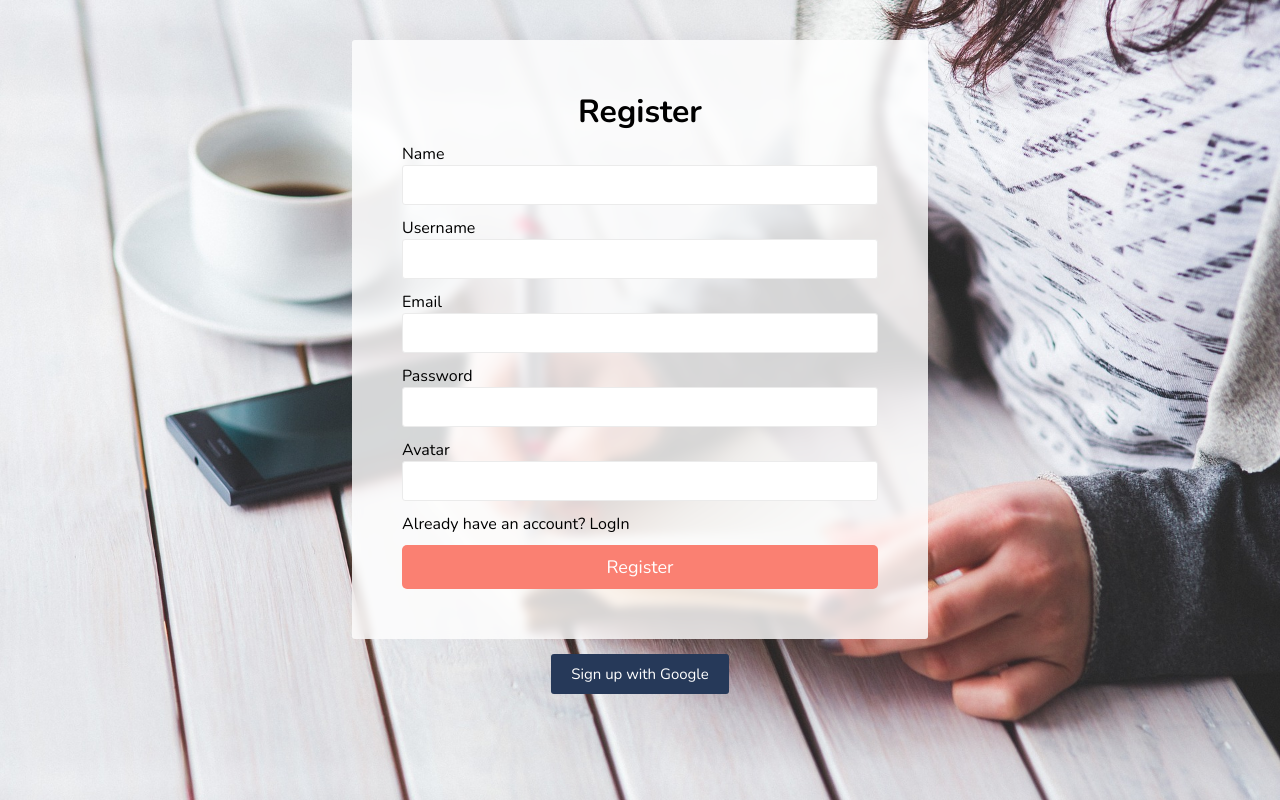
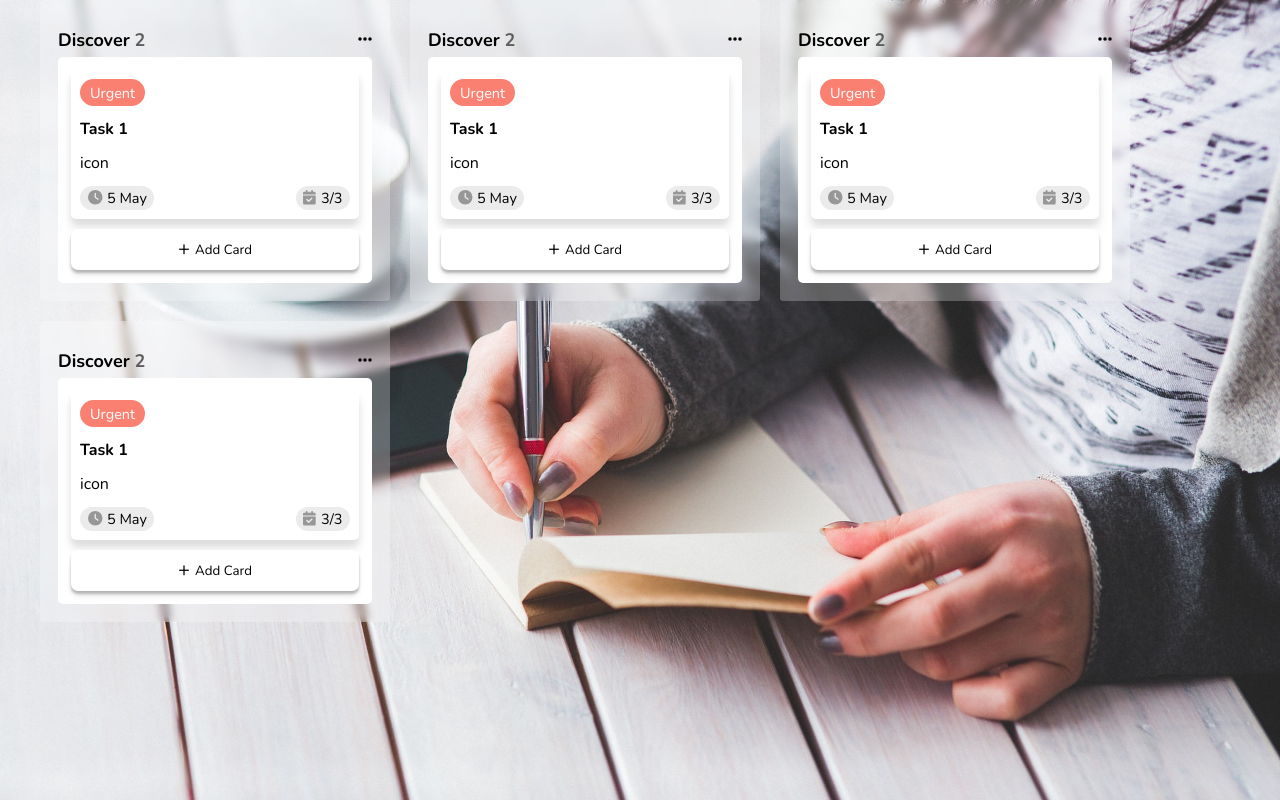
Before and after one commit to ChopickZZZ/trello-clone, a Vue app: page / in a window 1280 px wide. Built offline with nearby package versions, Linux system fonts and the light colour scheme.

Commit message:
divided TaskCard component into TaskCard and TaskBoard components

```diff
--- /dev/null
+++ b/src/components/TaskBoard.vue
@@ -0,0 +1,94 @@
+<template>
+  <div class="board">
+    <div class="board__top top-board">
+      <div class="top-board__status">
+        Discover
+        <span>2</span>
+      </div>
+      <div class="top-board__dropdown">
+        <font-awesome-icon icon="ellipsis" />
+      </div>
+    </div>
+    <div class="board__inner inner-board">
+      <TaskCard />
+      <button class="inner-board__button btn"><span>+</span> Add Card</button>
+    </div>
+  </div>
+</template>
+
+<script lang="ts">
+import { defineComponent } from "vue";
+import TaskCard from "./TaskCard.vue";
+
+export default defineComponent({
+  setup() {},
+  components: {
+    TaskCard,
+  },
+});
+</script>
+
+<style scoped>
+.board {
+  width: 35rem;
+  background-color: rgba(255, 255, 255, 0.25);
+  backdrop-filter: blur(5px);
+  padding: 1.8rem;
+  border-radius: 0.3rem;
+}
+
+.board__top {
+  display: flex;
+  justify-content: space-between;
+  align-items: center;
+  padding-top: 1rem;
+  padding-bottom: 0.5rem;
+}
+
+.top-board__status {
+  font-size: 1.8rem;
+  font-weight: 700;
+  color: #000;
+}
+
+.top-board__dropdown {
+  cursor: pointer;
+}
+
+.top-board__status span {
+  color: rgb(94, 94, 94);
+}
+
+.board__inner {
+  padding: 1.3rem;
+  background-color: #fff;
+  border-radius: 0.5rem;
+  max-height: 60rem;
+  overflow: auto;
+}
+
+.inner-board__button {
+  width: 100%;
+  background-color: #fff;
+  padding: 0.8rem 0;
+  border-radius: 0.7rem;
+  box-shadow: rgb(0 0 0 / 26%) 0px 3px 3px, rgb(0 0 0 / 6%) 0px 6px 6px;
+  transition: all 0.3s ease;
+}
+
+.inner-board__button:hover {
+  transform: translateY(-0.25rem);
+  box-shadow: rgb(0 0 0 / 26%) 0px 3px 6px, rgb(0 0 0 / 6%) 0px 6px 9px;
+}
+
+.inner-board__button:active {
+  transform: translateY(-0.1rem);
+  box-shadow: rgb(0 0 0 / 26%) 0px 3px 4px, rgb(0 0 0 / 6%) 0px 6px 7px;
+}
+
+.inner-board__button span {
+  font-size: 2rem;
+  margin-right: 0.5rem;
+  margin-top: -0.2rem;
+}
+</style>
--- a/src/components/TaskCard.vue
+++ b/src/components/TaskCard.vue
@@ -1,25 +1,14 @@
 <template>
   <div class="card">
-    <div class="card__top top-card">
-      <div class="top-card__status">
-        Discover
-        <span>2</span>
-      </div>
-      <div class="top-card__dropdown">
-        <font-awesome-icon icon="ellipsis" />
-      </div>
-    </div>
-    <div class="card__inner inner-card">
-      <div class="inner-card__content">
-        <div class="inner-card__top">
-          <h2 class="inner-card__theme theme">Urgent</h2>
-          <div class="inner-card__dropdown">
+    <div class="card__top">
+      <h2 class="card__theme theme">Urgent</h2>
+      <div class="card__dropdown">
         <font-awesome-icon class="fa-ellipsis" icon="ellipsis" />
       </div>
     </div>
-        <h3 class="inner-card__title">Task 1</h3>
-        <div class="inner-card__edit">icon</div>
-        <div class="inner-card__details details">
+    <h3 class="card__title">Task 1</h3>
+    <div class="card__edit">icon</div>
+    <div class="card__details details">
       <div class="details-content">
         <div class="details-content__icon">
           <font-awesome-icon class="fa-details" icon="clock" />
@@ -34,9 +23,6 @@
       </div>
     </div>
   </div>
-      <button class="inner-card__button btn"><span>+</span> Add Card</button>
-    </div>
-  </div>
 </template>
 
 <script lang="ts">
@@ -49,68 +35,31 @@ export default defineComponent({
 
 <style scoped>
 .card {
-  width: 35rem;
-  background-color: rgba(255, 255, 255, 0.25);
-  backdrop-filter: blur(5px);
-  padding: 1.8rem;
-  border-radius: 0.3rem;
+  padding: 0.9rem;
+  border-radius: 0.5rem;
+  background-color: #fff;
+  box-shadow: rgb(0 0 0 / 9%) 0px 9px 12px, rgb(0 0 0 / 6%) 0px 6px 6px;
+  margin-bottom: 1rem;
+  cursor: pointer;
+}
+
+.card:hover .card__dropdown {
+  opacity: 1;
+}
+
+.card__dropdown {
+  cursor: pointer;
+  opacity: 0;
+  transition: opacity 0.3s ease;
 }
 
 .card__top {
   display: flex;
   justify-content: space-between;
   align-items: center;
-  padding-top: 1rem;
-  padding-bottom: 0.5rem;
 }
 
-.top-card__status {
-  font-size: 1.8rem;
-  font-weight: 700;
-  color: #000;
-}
-
-.top-card__dropdown {
-  cursor: pointer;
-}
-
-.top-card__status span {
-  color: rgb(94, 94, 94);
-}
-
-.card__inner {
-  padding: 1.3rem;
-  background-color: #fff;
-  border-radius: 0.5rem;
-  max-height: 60rem;
-  overflow: auto;
-}
-
-.inner-card__content {
-  padding: 0.9rem;
-  border-radius: 0.5rem;
-  box-shadow: rgb(0 0 0 / 9%) 0px 9px 12px, rgb(0 0 0 / 6%) 0px 6px 6px;
-  margin-bottom: 1rem;
-  cursor: pointer;
-}
-
-.inner-card__content:hover .inner-card__dropdown {
-  opacity: 1;
-}
-
-.inner-card__dropdown {
-  cursor: pointer;
-  opacity: 0;
-  transition: opacity 0.3s ease;
-}
-
-.inner-card__top {
-  display: flex;
-  justify-content: space-between;
-  align-items: center;
-}
-
-.inner-card__theme {
+.card__theme {
   font-size: 1.45rem;
   padding: 0.35rem 1rem;
   color: #fff;
@@ -119,16 +68,16 @@ export default defineComponent({
   margin-bottom: 1.2rem;
 }
 
-.inner-card__title {
+.card__title {
   font-weight: 700;
   margin-bottom: 1.2rem;
 }
 
-.inner-card__edit {
+.card__edit {
   margin-bottom: 1.2rem;
 }
 
-.inner-card__details {
+.card__details {
   display: flex;
   justify-content: space-between;
 }
@@ -141,31 +90,6 @@ export default defineComponent({
   background-color: rgb(235, 235, 235);
   border-radius: 2rem;
   gap: 0.5rem;
-}
-
-.inner-card__button {
-  width: 100%;
-  background-color: #fff;
-  padding: 0.8rem 0;
-  border-radius: 0.7rem;
-  box-shadow: rgb(0 0 0 / 26%) 0px 3px 3px, rgb(0 0 0 / 6%) 0px 6px 6px;
-  transition: all 0.3s ease;
-}
-
-.inner-card__button:hover {
-  transform: translateY(-0.25rem);
-  box-shadow: rgb(0 0 0 / 26%) 0px 3px 6px, rgb(0 0 0 / 6%) 0px 6px 9px;
-}
-
-.inner-card__button:active {
-  transform: translateY(-0.1rem);
-  box-shadow: rgb(0 0 0 / 26%) 0px 3px 4px, rgb(0 0 0 / 6%) 0px 6px 7px;
-}
-
-.inner-card__button span {
-  font-size: 2rem;
-  margin-right: 0.5rem;
-  margin-top: -0.2rem;
 }
 
 .fa-ellipsis {
--- a/src/style.css
+++ b/src/style.css
@@ -11,7 +11,6 @@ html {
 body {
    padding: 0;
    margin: 0;
-   overflow-y: hidden;
    font-family: Nunito, Helvetica, sans-serif;
    background-image: url('./assets/images/main-background.jpg');
    background-size: cover;
--- a/src/views/HomePage.vue
+++ b/src/views/HomePage.vue
@@ -1,19 +1,25 @@
 <template>
   <div class="container">
-    <RegisterPage />
+    <div class="board-container">
+      <TaskBoard v-for="board in 4" :key="board" />
+    </div>
   </div>
 </template>
 
 <script lang="ts">
-import TaskCard from "../components/TaskCard.vue";
-import RegisterPage from "./RegisterPage.vue";
+import TaskBoard from "../components/TaskBoard.vue";
 import { defineComponent } from "vue";
 
 export default defineComponent({
   setup() {},
-  components: { TaskCard, RegisterPage },
+  components: { TaskBoard },
 });
 </script>
 
 <style scoped>
+.board-container {
+  display: flex;
+  flex-wrap: wrap;
+  gap: 2rem;
+}
 </style>
```
Lines whose indentation alone changed are shown as unchanged.
